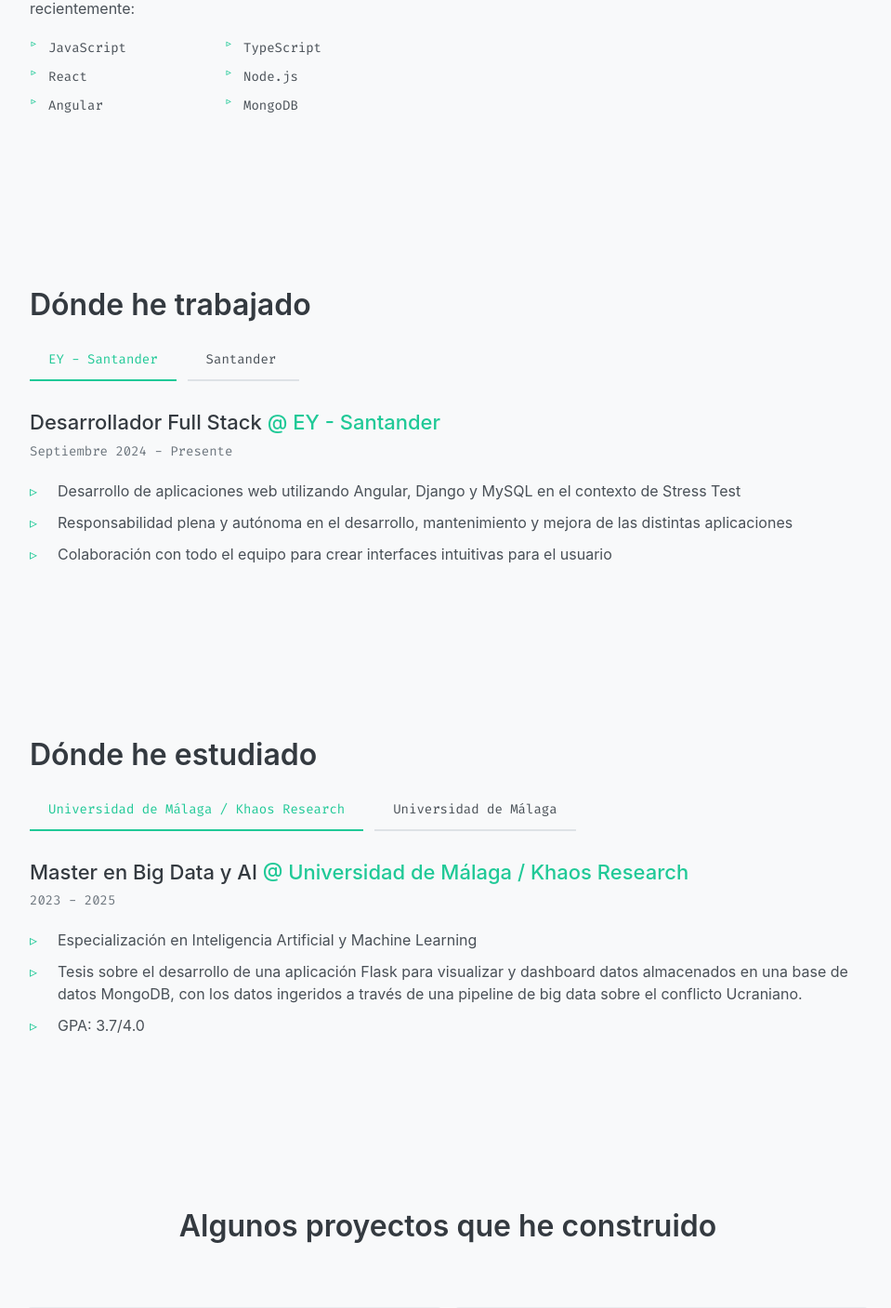
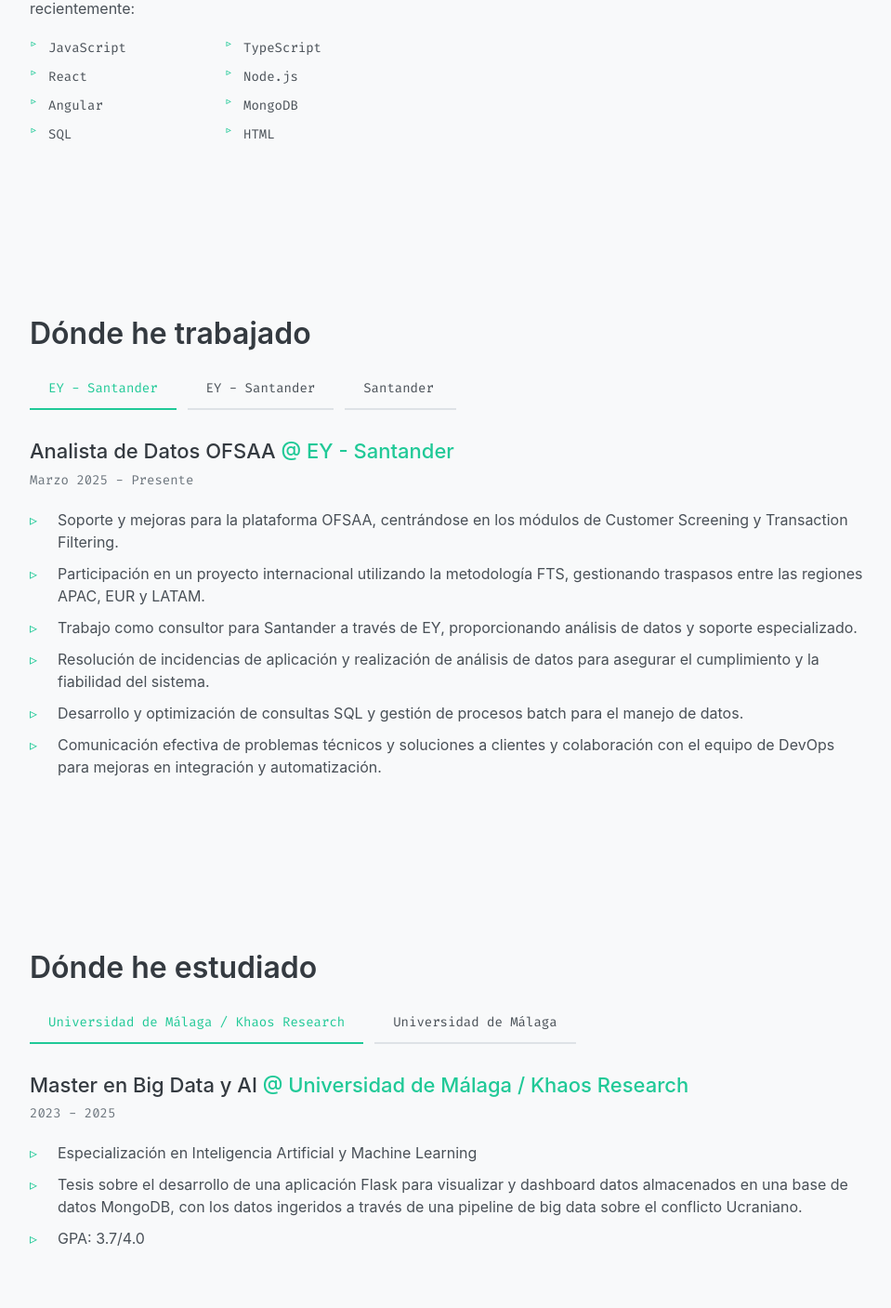
Before and after one commit to gooorher/portfolio_juanlu, a React (Vite) app: page / in a window 1280 px wide. Shown: the part 1018-2425 px from the top of the page at 93% size, without its empty margins (158-1117 px from the left). Built offline with nearby package versions, Linux system fonts and the light colour scheme.

Commit message:
Add README.md and update experience translations V2.0

```diff
--- a/src/contexts/LanguageContext.tsx
+++ b/src/contexts/LanguageContext.tsx
@@ -95,12 +95,31 @@ export const translations: TranslationType = {
       experiences_data: [
         {
           company: 'EY - Santander',
+          title: 'Analista de Datos OFSAA',
+          range: 'Marzo 2025 - Presente',
+          responsibilities: [
+            'Soporte y mejoras para la plataforma OFSAA, centrándose en los módulos de Customer Screening y Transaction Filtering.',
+            'Participación en un proyecto internacional utilizando la metodología FTS, gestionando traspasos entre las regiones APAC, EUR y LATAM.',
+            'Trabajo como consultor para Santander a través de EY, proporcionando análisis de datos y soporte especializado.',
+            'Resolución de incidencias de aplicación y realización de análisis de datos para asegurar el cumplimiento y la fiabilidad del sistema.',
+            'Desarrollo y optimización de consultas SQL y gestión de procesos batch para el manejo de datos.',
+            'Comunicación efectiva de problemas técnicos y soluciones a clientes y colaboración con el equipo de DevOps para mejoras en integración y automatización.',
+          ],
+        },
+        {
+          company: 'EY - Santander',
           title: 'Desarrollador Full Stack',
-          range: 'Septiembre 2024 - Presente',
+          range: 'Junio 2024 - Marzo 2025',
           responsibilities: [
-            'Desarrollo de aplicaciones web utilizando Angular, Django y MySQL en el contexto de Stress Test',
-            'Responsabilidad plena y autónoma en el desarrollo, mantenimiento y mejora de las distintas aplicaciones',
-            'Colaboración con todo el equipo para crear interfaces intuitivas para el usuario',
+
+            'Prueba de estrés de riesgo de crédito incluida en EBA ST para Santander',
+            'Creé componentes reutilizables de Angular para manejar validaciones de formularios y entrada de datos en escenarios de pruebas de estrés.',
+            'Integré endpoints REST de Django con servicios de Angular para la recuperación y manipulación de datos.',
+            'Creé servicios para manejar la carga de archivos y el procesamiento de grandes conjuntos de datos.',
+            'Implementé funcionalidad de validación y limpieza de datos para conjuntos de datos de entrada.',
+            'Creé mecanismos dinámicos de filtrado y ordenación para tablas de datos grandes.',
+            'Optimicé el rendimiento de la aplicación implementando carga perezosa y paginación.',
+            'Reduje los tiempos de respuesta de la API mediante la optimización eficiente de consultas.',
           ],
         },
         {
@@ -110,6 +129,10 @@ export const translations: TranslationType = {
           responsibilities: [
             'Atención al cliente',
             'Responsabilidad en el cuadre de la caja de la sucursal',
+            'Arqueo de caja y gestión de efectivo',
+            'Gestión de operaciones bancarias diarias',
+            'Resolución de consultas y problemas de clientes',
+
           ],
         },
       ],
@@ -140,20 +163,18 @@ export const translations: TranslationType = {
       ],
     },
     projects: {
-      title: 'Algunos proyectos que he construido',
+      title: 'Algunos proyectos que he hecho',
       projects_data: [
         {
           title: 'Mapa de Crisis de Ucrania',
           description: 'Aplicación web Flask que extrae datos de tweets acerca del conflicto de una base de datos MongoDB y muestra dashboards interactivos con gráficos y mapas de interés.',
           tech: ['Flask', 'MongoDB', 'Docker', 'Python'],
-          github: 'https://github.com',
-          external: 'https://example.com',
+          github: 'https://github.com/gooorher/Ukraine-Crisis-Tweets-Analysis',
         },
         {
           title: 'Detección de ataques de ciberseguridad usando técnicas de ML',
           description: 'Generación de CSVs provinientes de capturas de tráfico de red, preprocesamiento de datos y entrenamiento de modelos de machine learning para detectar ataques de seguridad. Se automatizó el proceso de entrenamiento y evaluación de modelos usando un workflow MLOps.',
           tech: ['Python', 'Scikit-learn', 'Pandas', 'Numpy', 'Docker', 'MLflow'],
-          github: 'https://github.com',
         },
       ],
     },
@@ -192,12 +213,30 @@ export const translations: TranslationType = {
       experiences_data: [
         {
           company: 'EY - Santander',
+          title: 'OFSAA Data Analyst',
+          range: 'March 2024 - Present',
+          responsibilities: [
+            'Supported and improved the OFSAA platform, focusing on Customer Screening and Transaction Filtering modules.',
+            'Participated in an international project utilizing FTS methodology, managing handovers across APAC, EUR, and LATAM regions.',
+            'Worked as a consultant for Santander via EY, providing specialized data analysis and support.',
+            'Resolved application incidents and performed data analysis to ensure compliance and system reliability.',
+            'Developed and optimized SQL queries and managed batch processes for data handling.',
+            'Communicated technical issues and solutions effectively to clients and collaborated with the DevOps team for integration and automation enhancements.',
+          ],
+        },
+        {
+          company: 'EY - Santander',
           title: 'Full Stack Developer',
-          range: 'September 2024 - Present',
+          range: 'June 2024 - March 2024',
           responsibilities: [
-            'Web application development using Angular, Django, and MySQL in the context of Stress Test',
-            'Full and autonomous responsibility in the development, maintenance, and improvement of various applications',
-            'Collaboration with the entire team to create intuitive user interfaces',
+            'Credit Risk Stress Test included in EBA ST for Santander',
+            'Created reusable Angular components for handling form validations and data input in stress test scenarios.',
+            'Integrated Django REST endpoints with Angular services for data retrieval and manipulation.',
+            'Created services for handling file uploads and processing large datasets.',
+            'Implemented data validation and cleansing functionality for input datasets.',
+            'Created dynamic filtering and sorting mechanisms for large data tables.',
+            'Optimized application performance by implementing lazy loading and pagination.',
+            'Reduced API response times through efficient query optimization.'
           ],
         },
         {
@@ -207,6 +246,9 @@ export const translations: TranslationType = {
           responsibilities: [
             'Customer service',
             'Responsibility for balancing the branch\'s cash register',
+            'Cash count and cash management',
+            'Management of daily banking operations',
+            'Resolution of customer inquiries and issues',
           ],
         },
       ],
--- a/src/sections/About.tsx
+++ b/src/sections/About.tsx
@@ -107,6 +107,8 @@ const About = () => {
     'Node.js',
     'Angular',
     'MongoDB',
+    'SQL',
+    'HTML',
   ];
 
   const aboutText = t('about.description');
```
Also changed, not shown: 1 other file (tests, documents, lock files or other folders).
